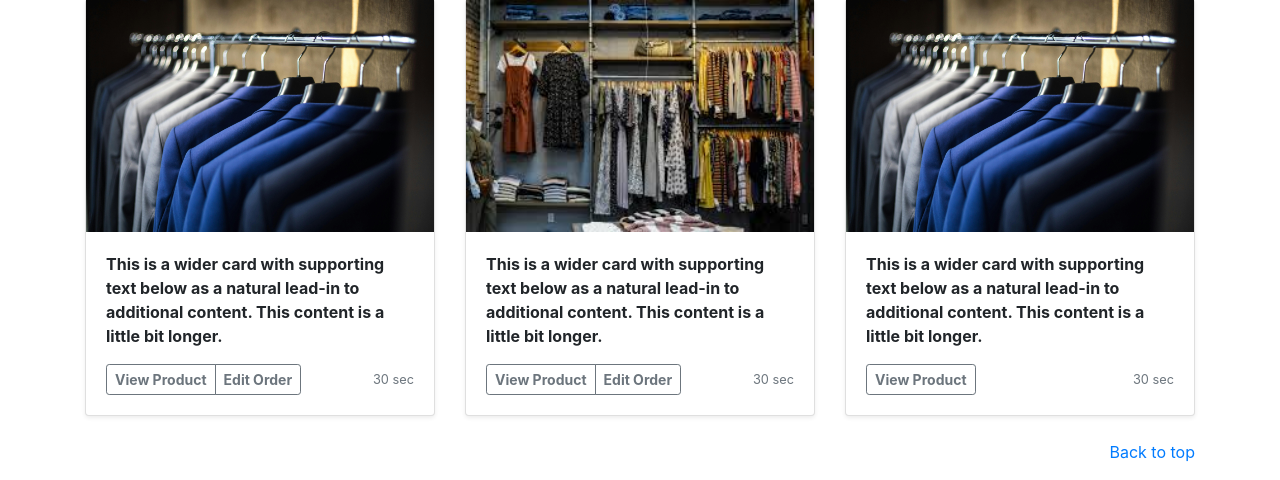
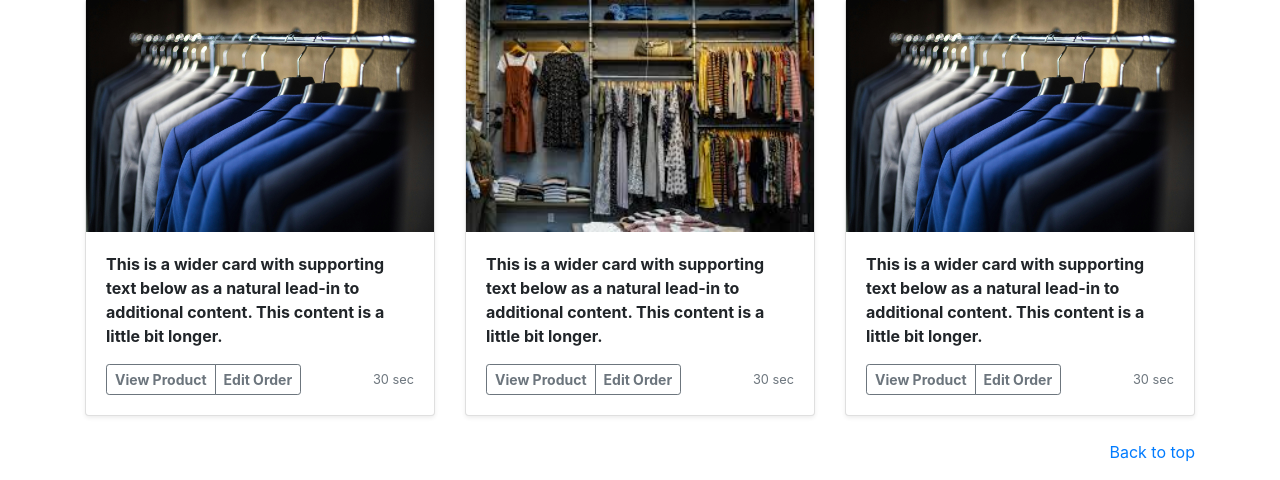
Before and after one commit to ramzanaliengineer/komori-corp, a Django app: page / in a window 1280 px wide. Shown: the part 1880-2360 px from the top of the page. Run offline with Django 5.2, Linux system fonts and the light colour scheme; some libraries are stand-ins or nearby versions.

Commit message:
button uncommented

```diff
--- a/templates/index.html
+++ b/templates/index.html
@@ -187,7 +187,7 @@
               <div class="d-flex justify-content-between align-items-center">
                 <div class="btn-group">
                   <button type="button" class="btn btn-sm btn-outline-secondary"><b>View Product</b></button>
-                  <!-- <button type="button" class="btn btn-sm btn-outline-secondary"><b>Edit Order</b></button> -->
+                  <button type="button" class="btn btn-sm btn-outline-secondary"><b>Edit Order</b></button>
                 </div>
                 <small class="text-muted">30 sec</small>
               </div>
```
